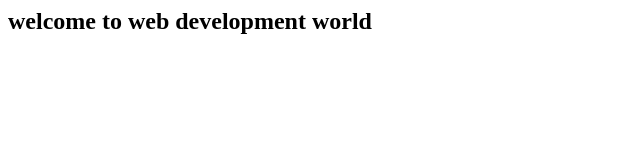
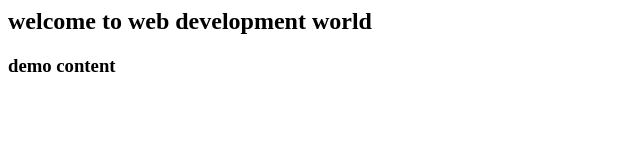
Before and after one commit to sheetalmahajan250/sheetalcode, a plain HTML site: page index.html in a window 1280 px wide. Shown: the whole page, without its empty margins (0-640 px from the left). Drawn offline with Linux system fonts and the light colour scheme.

Commit message:
Update index.html

```diff
--- a/index.html
+++ b/index.html
@@ -1 +1,2 @@
 <h2>welcome to web development world</h2>
+<h3>demo content</h3>
```
